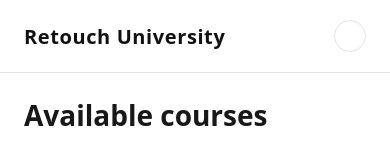
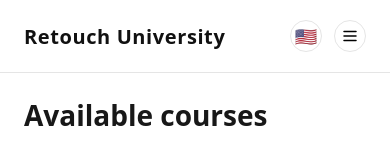
Before and after one commit to CobbleNation/retouch-university, a React (Vite) app: page / in a window 390 px wide. Shown: the top 148 px of the page. Built offline with nearby package versions, Linux system fonts and the light colour scheme.

Commit message:
add language selector

```diff
--- a/src/components/Header/Header.tsx
+++ b/src/components/Header/Header.tsx
@@ -1,22 +1,57 @@
-import { useState } from "react";
+/* src/components/Header/Header.tsx */
+import { useEffect, useRef, useState } from "react";
 import { Link } from "react-router-dom";
 import { useI18n } from "../../i18n";
 import { LanguageSelector } from "../LanguageSelector/LanguageSelector";
 import styles from "./Header.module.scss";
 
 export const Header = () => {
-  const { t } = useI18n();
-  const [isMobileOpen, setIsMobileOpen] = useState(false);
+  const { t, locale } = useI18n();
 
-  const toggleMobile = () => setIsMobileOpen((prev) => !prev);
-  const closeMobile = () => setIsMobileOpen(false);
+  // ✅ меню (навігація)
+  const [isMobileMenuOpen, setIsMobileMenuOpen] = useState(false);
+
+  // ✅ мова (окремо від меню)
+  const [isMobileLangOpen, setIsMobileLangOpen] = useState(false);
+
+  const langRef = useRef<HTMLDivElement | null>(null);
+
+  const localeFlagMap: Record<string, string> = {
+    en: "🇺🇸",
+    ua: "🇺🇦",
+    ru: "🇷🇺",
+  };
+
+  const toggleMobileMenu = () => setIsMobileMenuOpen((prev) => !prev);
+  const toggleMobileLang = () => setIsMobileLangOpen((prev) => !prev);
+
+  const closeAllMobile = () => {
+    setIsMobileMenuOpen(false);
+    setIsMobileLangOpen(false);
+  };
+
+  // Закриваємо Language popover по кліку поза ним
+  useEffect(() => {
+    if (!isMobileLangOpen) return;
+
+    const onDown = (e: MouseEvent) => {
+      if (!langRef.current) return;
+      const target = e.target as Node;
+      if (!langRef.current.contains(target)) {
+        setIsMobileLangOpen(false);
+      }
+    };
+
+    document.addEventListener("mousedown", onDown);
+    return () => document.removeEventListener("mousedown", onDown);
+  }, [isMobileLangOpen]);
 
   return (
     <header className={styles.header}>
       <div className="container">
         <div className={styles.row}>
           {/* Логотип */}
-          <Link to="/" className={styles.logo} onClick={closeMobile}>
+          <Link to="/" className={styles.logo} onClick={closeAllMobile}>
             {t("header.logo")}
           </Link>
 
@@ -30,54 +65,74 @@
             </a>
           </nav>
 
-          {/* Правий блок: мова + бургер */}
+          {/* Правий блок */}
           <div className={styles.right}>
-            {/* Мова в десктоп-хедері (компактна) */}
+            {/* Мова в десктоп-хедері */}
             <div className={styles.langDesktop}>
               <LanguageSelector variant="header" />
             </div>
 
-            {/* Бургер тільки на мобільних */}
-            <button
-              type="button"
-              className={`${styles.burger} ${
-                isMobileOpen ? styles.burgerActive : ""
-              }`}
-              onClick={toggleMobile}
-              aria-label="Меню"
-            >
-              <span />
-              <span />
-              <span />
-            </button>
+            {/* ✅ Мобільні кнопки: Language + Menu */}
+            <div className={styles.mobileControls}>
+              {/* Language button (flag) */}
+              <div className={styles.mobileLangWrap} ref={langRef}>
+                <button
+                  type="button"
+                  className={styles.mobileLangBtn}
+                  onClick={toggleMobileLang}
+                  aria-label="Language"
+                  aria-expanded={isMobileLangOpen}
+                >
+                  <span className={styles.mobileLangFlag}>
+                    {localeFlagMap[locale] ?? "🇺🇸"}
+                  </span>
+                </button>
+
+                {isMobileLangOpen && (
+                  <div className={styles.mobileLangPopover}>
+                    <LanguageSelector />
+                  </div>
+                )}
+              </div>
+
+              {/* Menu button */}
+              <button
+                type="button"
+                className={styles.burger}
+                onClick={toggleMobileMenu}
+                aria-label="Menu"
+                aria-expanded={isMobileMenuOpen}
+              >
+                <img
+                  src="/icons/burger-menu.svg"
+                  alt=""
+                  className={styles.burgerIcon}
+                />
+              </button>
+            </div>
           </div>
         </div>
       </div>
 
-      {/* Мобільне меню */}
+      {/* Мобільне меню (тільки навігація) */}
       <div
         className={`${styles.mobileMenu} ${
-          isMobileOpen ? styles.mobileMenuOpen : ""
+          isMobileMenuOpen ? styles.mobileMenuOpen : ""
         }`}
       >
         <div className={styles.mobileMenuInner}>
-          {/* Мова в мобільному меню (повна версія) */}
-          <div className={styles.mobileLang}>
-            <LanguageSelector />
-          </div>
-
           <nav className={styles.mobileNav}>
             <a
               href="/about"
               className={styles.mobileNavLink}
-              onClick={closeMobile}
+              onClick={closeAllMobile}
             >
               {t("header.about")}
             </a>
             <a
               href="/contacts"
               className={styles.mobileNavLink}
-              onClick={closeMobile}
+              onClick={closeAllMobile}
             >
               {t("header.contacts")}
             </a>
@@ -86,8 +141,8 @@
       </div>
 
       {/* Затемнення фону під меню */}
-      {isMobileOpen && (
-        <div className={styles.mobileOverlay} onClick={closeMobile} />
+      {isMobileMenuOpen && (
+        <div className={styles.mobileOverlay} onClick={closeAllMobile} />
       )}
     </header>
   );
--- a/src/components/Header/header.module.scss
+++ b/src/components/Header/header.module.scss
@@ -1,5 +1,9 @@
+/* src/components/Header/Header.module.scss */
 @use "../../styles/variables" as *;
 
+/* ─────────────────────────────────────────────
+   Header
+───────────────────────────────────────────── */
 .header {
   position: fixed;
   top: 0;
@@ -12,6 +16,9 @@
   backdrop-filter: saturate(180%) blur(12px);
 }
 
+/* ─────────────────────────────────────────────
+   Layout
+───────────────────────────────────────────── */
 .row {
   display: flex;
   align-items: center;
@@ -29,7 +36,9 @@
   white-space: nowrap;
 }
 
-/* Десктоп-навігація */
+/* ─────────────────────────────────────────────
+   Desktop navigation
+───────────────────────────────────────────── */
 .navDesktop {
   display: flex;
   gap: 32px;
@@ -62,7 +71,9 @@
   }
 }
 
-/* Правий блок */
+/* ─────────────────────────────────────────────
+   Right block
+───────────────────────────────────────────── */
 .right {
   display: flex;
   align-items: center;
@@ -70,53 +81,96 @@
   margin-left: auto;
 }
 
-/* Мова в десктопі */
+/* Desktop language selector */
 .langDesktop {
   @media (max-width: 768px) {
     display: none;
   }
 }
 
-/* Бургер */
+/* ─────────────────────────────────────────────
+   Mobile controls (Language + Menu)
+───────────────────────────────────────────── */
+.mobileControls {
+  display: none;
+
+  @media (max-width: 768px) {
+    display: flex;
+    align-items: center;
+    gap: 12px;
+  }
+}
+
+/* ─────────────────────────────────────────────
+   Mobile Language button (Flag)
+───────────────────────────────────────────── */
+.mobileLangWrap {
+  position: relative;
+}
+
+.mobileLangBtn {
+  width: 32px;
+  height: 32px;
+  border-radius: 999px;
+  border: 1px solid $color-border;
+  background-color: #ffffff;
+  cursor: pointer;
+
+  display: flex;
+  align-items: center;
+  justify-content: center;
+  padding: 0;
+}
+
+.mobileLangFlag {
+  font-size: 18px;
+  line-height: 1;
+}
+
+/* Language popover */
+.mobileLangPopover {
+  position: absolute;
+  top: calc(100% + 10px);
+  right: 0;
+  z-index: 1200;
+
+  background-color: #ffffff;
+  border: 1px solid $color-border;
+  border-radius: 12px;
+  padding: 8px 10px;
+  box-shadow: 0 12px 24px rgba(0, 0, 0, 0.08);
+}
+
+/* ─────────────────────────────────────────────
+   Burger (SVG button)
+───────────────────────────────────────────── */
 .burger {
   display: none;
 
   @media (max-width: 768px) {
     display: inline-flex;
-    flex-direction: column;
+    align-items: center;
     justify-content: center;
-    gap: 4px;
+
     width: 32px;
     height: 32px;
     border-radius: 999px;
     border: 1px solid $color-border;
     background-color: #ffffff;
-    padding: 0 6px;
     cursor: pointer;
-  }
-
-  span {
-    display: block;
-    height: 2px;
-    border-radius: 999px;
-    background-color: $color-text;
-    transition: transform 0.2s ease, opacity 0.2s ease;
+    padding: 0;
   }
 }
 
-.burgerActive {
-  span:nth-child(1) {
-    transform: translateY(6px) rotate(45deg);
-  }
-  span:nth-child(2) {
-    opacity: 0;
-  }
-  span:nth-child(3) {
-    transform: translateY(-6px) rotate(-45deg);
-  }
+.burgerIcon {
+  width: 18px;
+  height: 18px;
+  display: block;
 }
 
-/* Мобільне меню */
+/* ─────────────────────────────────────────────
+   Mobile menu (navigation only)
+───────────────────────────────────────────── */
 .mobileMenu {
   display: none;
 
@@ -125,9 +179,11 @@
     top: 72px;
     left: 0;
     right: 0;
+
     transform: translateY(-8px);
     opacity: 0;
     pointer-events: none;
+
     transition: opacity 0.2s ease, transform 0.2s ease;
     z-index: 900;
   }
@@ -148,10 +204,6 @@
   padding: 12px 0 16px;
 }
 
-.mobileLang {
-  padding: 0 16px 8px;
-}
-
 .mobileNav {
   display: flex;
   flex-direction: column;
@@ -164,7 +216,9 @@
   padding: 6px 0;
 }
 
-/* Затемнення фону */
+/* ─────────────────────────────────────────────
+   Overlay
+───────────────────────────────────────────── */
 .mobileOverlay {
   @media (max-width: 768px) {
     position: fixed;
--- a/src/i18n/index.tsx
+++ b/src/i18n/index.tsx
@@ -31,9 +31,21 @@
 // Helpers
 // ─────────────────────────────────────────────
 
+function normalizeLocaleFromNavigator(raw: string): Locale {
+  const lang = (raw || "").toLowerCase();
+
+  if (lang.startsWith("uk")) return "ua";
+  if (lang.startsWith("ru")) return "ru";
+  if (lang.startsWith("en")) return "en";
+
+  // ✅ будь-яка інша мова браузера → EN
+  return "en";
+}
+
 function detectBrowserLocale(): Locale {
+  // ✅ SSR: дефолт EN
   if (typeof window === "undefined") {
-    return "ru";
+    return "en";
   }
 
   // 1) якщо вже є збережена мова — повертаємо її
@@ -44,15 +56,9 @@
 
   // 2) беремо мову браузера
   const nav = window.navigator;
-  const langRaw = (nav.languages && nav.languages[0]) || nav.language || "ru";
-  const lang = langRaw.toLowerCase();
+  const langRaw = (nav.languages && nav.languages[0]) || nav.language || "en";
 
-  if (lang.startsWith("uk")) return "ua";
-  if (lang.startsWith("ru")) return "ru";
-  if (lang.startsWith("en")) return "en";
-
-  // 3) дефолт — російська (або можеш поміняти на "ua", якщо хочеш)
-  return "ru";
+  return normalizeLocaleFromNavigator(langRaw);
 }
 
 function getInitialLocale(defaultLocale: Locale): Locale {
@@ -78,7 +84,8 @@
 
 export const I18nProvider = ({
   children,
-  defaultLocale = "ru",
+  // ✅ головна мова сайту — EN
+  defaultLocale = "en",
 }: I18nProviderProps) => {
   const [locale, setLocaleState] = useState<Locale>(() =>
     getInitialLocale(defaultLocale)
@@ -94,7 +101,7 @@
       if (current && typeof current === "object" && p in current) {
         current = current[p];
       } else {
-        return path; // fallback: показуємо ключ, якщо переклад не знайдено
+        return path;
       }
     }
 
```
Also changed, not shown: public/icons/burger-menu.svg (added).
